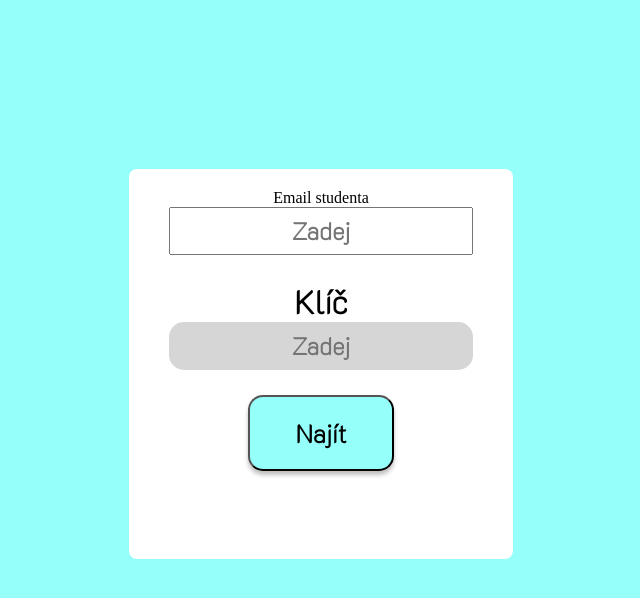
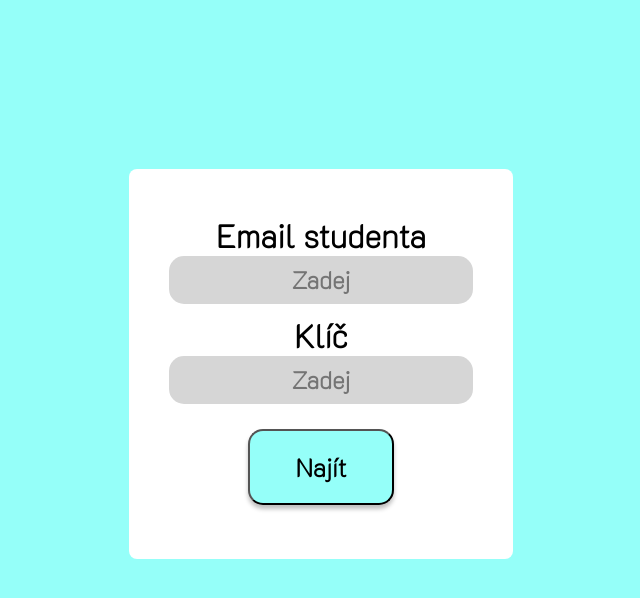
Before and after one commit to ulricht01/PS1, a Flask app: page / in a window 1280 px wide. Shown: the part 101-699 px from the top of the page, without its empty margins (339-979 px from the left). Run offline with Flask 3, Linux system fonts and the light colour scheme.

Commit message:
styles update
jen jsem přepsal pár slov pro lepší srozumitelnost

```diff
--- a/code/static/styles.css
+++ b/code/static/styles.css
@@ -76,7 +76,7 @@ form {
     color: #000000;
 }
 
-text_klic {
+text_email {
     font-family: 'K2D', sans-serif;
     font-style: normal;
     font-weight: bold;
@@ -89,7 +89,7 @@ text_klic {
     margin-top: 25px;
 }
 
-text_mistnost {
+text_klic {
     font-family: 'K2D', sans-serif;
     font-style: normal;
     font-weight: bold;
@@ -115,7 +115,7 @@ h2 {
     font-size: 40px;
 }
 
-input[type="text_mistnost"] {
+input[type="text_email"] {
     background: #D6D6D6;
     border-radius: 15px;
     border-color: transparent;
```
